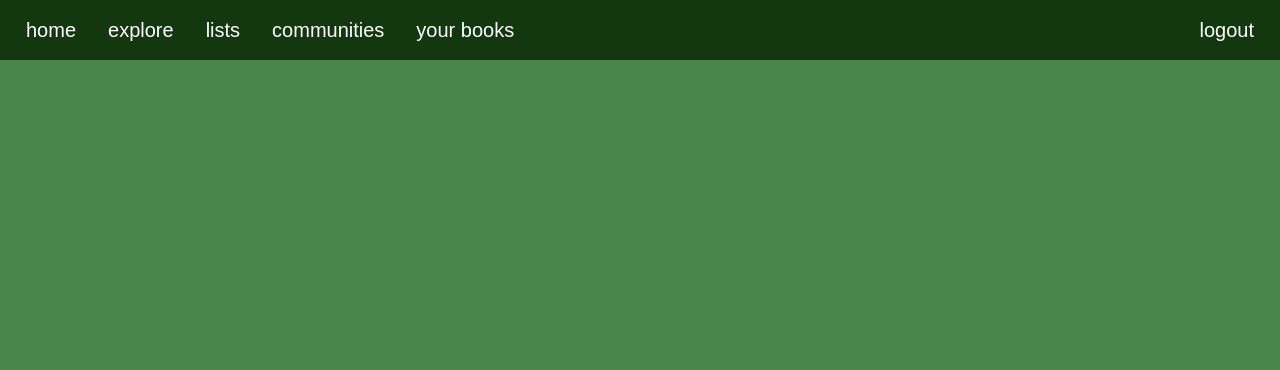
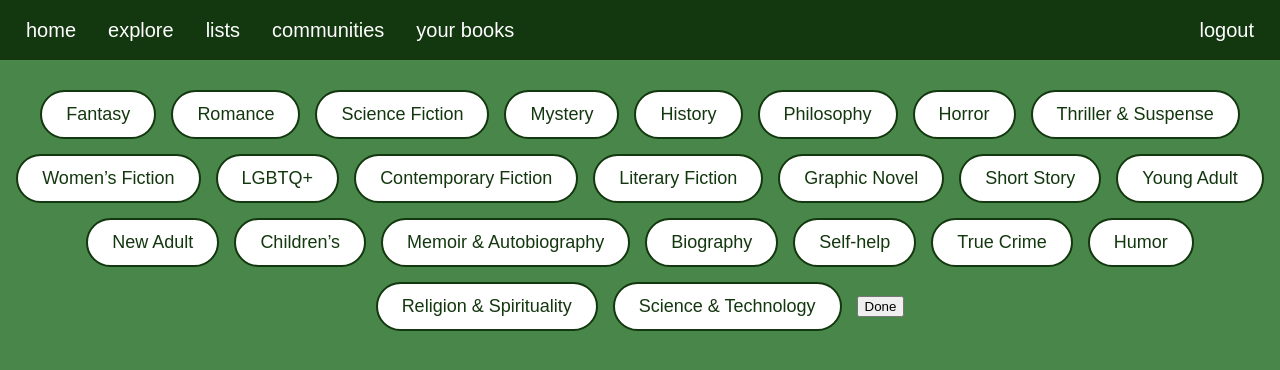
Before and after one commit to satvikaharivanam/alternate, a React (Vite) app: page /signup/preferences in a window 1280 px wide. Shown: the top 370 px of the page. Built offline with nearby package versions, Linux system fonts and the light colour scheme.

Commit message:
styling for preferences page

```diff
--- a/src/App.css
+++ b/src/App.css
@@ -165,3 +165,34 @@
 
 
 }
+
+.preferencePage {
+  display: flex;
+  flex-wrap: wrap;
+  gap: 15px;
+  justify-content: center;
+  margin-top: 40px;
+  align-items: center;
+  padding-top: 50px;
+}
+
+.preferenceOption {
+  padding: 12px 24px;
+  font-size: 18px;
+  border-radius: 25px;
+  border: 2px solid #13370E;
+  background-color: white;
+  color: #13370E;
+  cursor: pointer;
+  transition: all 0.2s ease-in-out;
+}
+
+.preferenceOption:hover {
+  background-color: #e5f3e2;
+}
+
+.preferenceOption.selected {
+  background-color: #13370E;
+  color: white;
+  border-color: #13370E;
+}
```
